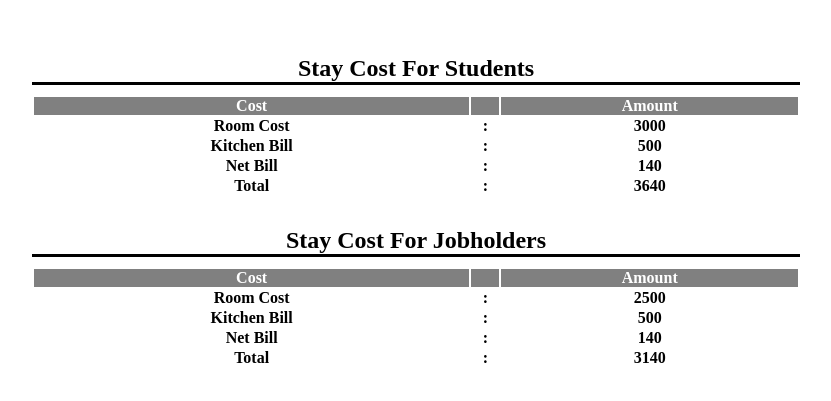
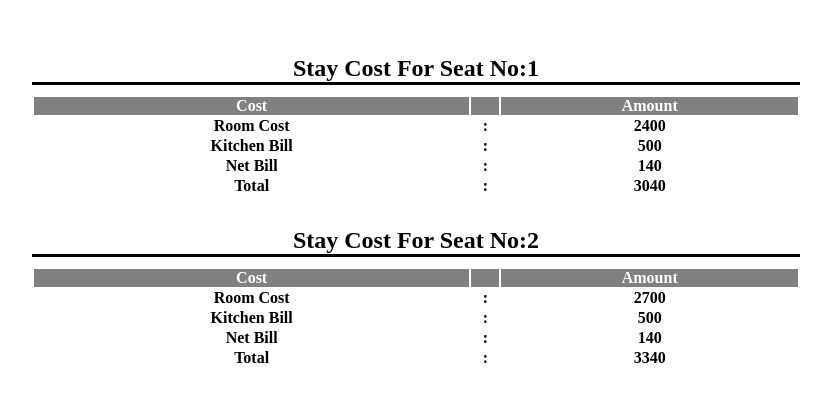
Before and after one commit to samiulbd22/tolet-24, a plain HTML site: page index.html in a window 1280 px wide. Shown: the part 183-584 px from the top of the page, without its empty margins (224-1055 px from the left). Drawn offline with Linux system fonts and the light colour scheme.

Commit message:
Update index.html

```diff
--- a/index.html
+++ b/index.html
@@ -48,7 +48,7 @@
 <body>
     <div class="container">
         <table>
-            <caption><h2>stay cost for Students</h2></caption>
+            <caption><h2>stay cost for seat no:1</h2></caption>
             <thead class="line-show">
                 <tr class="bg-cl">
                     <th>Cost</th>
@@ -60,7 +60,7 @@
                 <tr>
                     <th>room cost</th>
                     <th>:</th>
-                    <th>3000</th>
+                    <th>2400</th>
                 </tr>
                 <tr>
                     <th>kitchen Bill</th>
@@ -77,12 +77,12 @@
                 <tr class="line-show-me">
                     <th>total</th>
                     <th>:</th>
-                    <th>3640</th>
+                    <th>3040</th>
                 </tr>
             </tfoot>
         </table>
         <table class="mr-top">
-            <caption><h2>stay cost for Jobholders</h2></caption>
+            <caption><h2>stay cost for Seat no:2</h2></caption>
             <thead class="line-show">
                 <tr class="bg-cl">
                     <th>Cost</th>
@@ -94,7 +94,7 @@
                 <tr>
                     <th>room cost</th>
                     <th>:</th>
-                    <th>2500</th>
+                    <th>2700</th>
                 </tr>
                 <tr>
                     <th>kitchen Bill</th>
@@ -111,7 +111,7 @@
                 <tr class="line-show-me">
                     <th>total</th>
                     <th>:</th>
-                    <th>3140</th>
+                    <th>3340</th>
                 </tr>
             </tfoot>
         </table>
```
